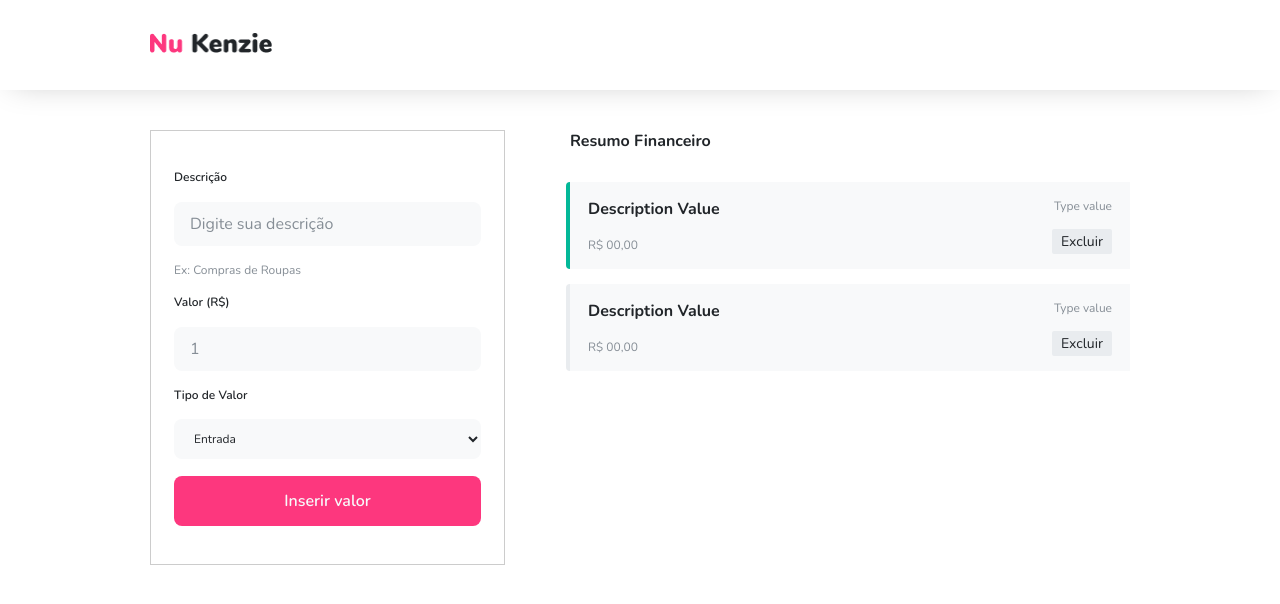
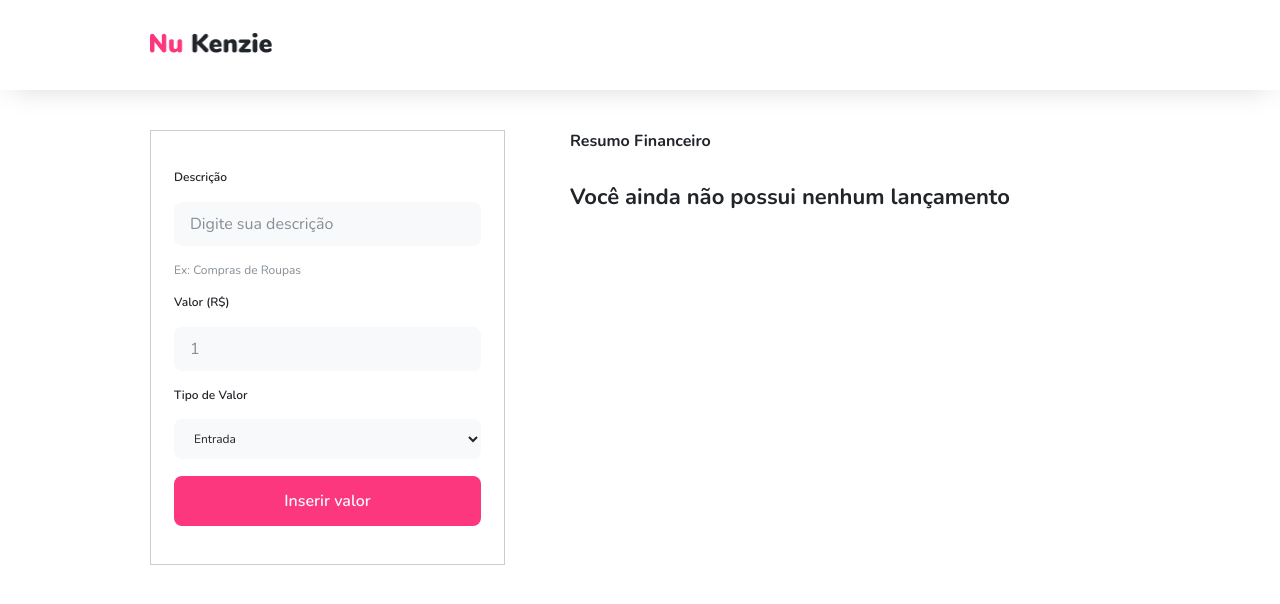
Before and after one commit to Kenzie-Academy-Brasil-Developers/Kenzie-Academy-Brasil-Developers-react-entrega-s2-nu-kenzie_svnoliveira, a React (Vite) app: page / in a window 1280 px wide. Shown: the top 604 px of the page. Built offline with nearby package versions, Linux system fonts and the light colour scheme.

Commit message:
formulario e renderização de cards completa

```diff
--- a/package.json
+++ b/package.json
@@ -12,7 +12,8 @@
   "dependencies": {
     "react": "^18.2.0",
     "react-dom": "^18.2.0",
-    "styled-components": "^5.3.11"
+    "styled-components": "^5.3.11",
+    "uuid": "^9.0.0"
   },
   "devDependencies": {
     "@types/react": "^18.0.37",
--- a/src/App.jsx
+++ b/src/App.jsx
@@ -1,3 +1,4 @@
+import { useState } from "react"
 import { Form } from "./components/Form"
 import { Header } from "./components/Header"
 import { List } from "./components/List"
@@ -6,6 +7,9 @@ import { GlobalStyle } from "./style/globalStyles"
 import { Reset } from "./style/reset"
 
 export const App = () => {
+
+  const [transactionList, setTransactionList] = useState([])
+  console.log(transactionList)
   return (
     <>
       <link href="https://fonts.googleapis.com/css2?family=Nunito:wght@400;600;700;800&display=swap" rel="stylesheet"></link>
@@ -14,10 +18,10 @@ export const App = () => {
       <Header />
       <main>
         <section id="left-container">
-          <Form />
-          <TotalMoney />
+          <Form setTransactionList={setTransactionList} />
+          <TotalMoney transactionList={transactionList} />
         </section>
-        <List />
+        <List transactionList={transactionList} setTransactionList={setTransactionList}/>
       </main>
       <div id="end"></div>
     </>
--- a/src/components/Form/index.jsx
+++ b/src/components/Form/index.jsx
@@ -1,24 +1,61 @@
 import { StyledButton } from "../fragments/buttons/StyledButtons"
 import { StyledInputs, StyledSelect } from "../fragments/inputs/StyledInputs"
 import { Body } from "../fragments/typography/Body"
-// import { Title2 } from "../fragments/typography/Title2"
-// import { Title3 } from "../fragments/typography/Title3"
+import { useState } from "react"
 import { Title4 } from "../fragments/typography/Title4"
 import { StyledForm } from "./style"
+import { v4 as uuidv4 } from 'uuid'
 
-export const Form = () => {
+
+export const Form = ({setTransactionList}) => {
+
+    const [formData, setFormData] = useState({
+        id: uuidv4(),
+        description: "",
+        ammount: "",
+        transactionType: "positive",
+    })
+
+    const addToTransactionList = () => {
+        const newTransaction = formData
+        setTransactionList((transactionList) => [...transactionList, newTransaction])
+    }
+
+    const handleSubmit = (event) => {
+        event.preventDefault()
+        addToTransactionList()
+
+        setFormData({
+            id: uuidv4(),
+            description: "",
+            ammount: "",
+            transactionType: "positive",
+        })
+    }
+
+
+
     return (
-        <StyledForm>
+        <StyledForm onSubmit={handleSubmit}>
             <Title4 >Descrição</Title4>
-            <StyledInputs type="text" placeholder="Digite sua descrição" required />
+
+            <StyledInputs type="text" placeholder="Digite sua descrição" value={formData.description}
+            required onChange={(e)=> setFormData({...formData, description: e.target.value})}/>
+
             <Body>Ex: Compras de Roupas</Body>
             <Title4>Valor (R$)</Title4>
-            <StyledInputs type="number" placeholder="1" required />
+
+            <StyledInputs type="number" placeholder="1" value={formData.ammount}
+            required onChange={(e)=> setFormData({...formData, ammount: e.target.value})}/>
+
             <Title4>Tipo de Valor</Title4>
-            <StyledSelect name="transaction-type" id="transaction-type">
+
+            <StyledSelect name="transaction-type" id="transaction-type" value={formData.transactionType}
+            onChange={(e)=> setFormData({...formData, transactionType: e.target.value})}>
                 <option value="positive">Entrada</option>
-                <option value="negative">Saída</option>
+                <option value="negative">Despesa</option>
             </StyledSelect>
+
             <StyledButton mode="main" type="submit">Inserir valor</StyledButton>
         </StyledForm>
     )
--- a/src/components/List/index.jsx
+++ b/src/components/List/index.jsx
@@ -1,16 +1,24 @@
 import { TransactionCard } from "../fragments/cards/TransactionCard"
 import { Title3 } from "../fragments/typography/Title3"
+import { Title2 } from "../fragments/typography/Title2"
 import { StyledSection } from "./style"
 
 
-export const List = () => {
+export const List = ({transactionList, setTransactionList}) => {
+
+    const removeTransactionFromList = (transactionID) => {
+        setTransactionList((transactionList) => transactionList.filter(transaction => transaction.id !== transactionID))
+    }
+
     return (
         <>
         <StyledSection>
             <Title3>Resumo Financeiro</Title3>
             <ul>
-                <TransactionCard transaction="positive" />
-                <TransactionCard />
+                {transactionList.length === 0 ? <Title2>Você ainda não possui nenhum lançamento</Title2> :
+                transactionList.map(transaction =>
+                    <TransactionCard key={transaction.id} transaction={transaction} removeTransactionFromList={removeTransactionFromList}/>
+                )}
             </ul>
         </StyledSection>
         </>
--- a/src/components/fragments/cards/TransactionCard/index.jsx
+++ b/src/components/fragments/cards/TransactionCard/index.jsx
@@ -3,17 +3,23 @@ import { Body } from "../../typography/Body"
 import { Title3 } from "../../typography/Title3"
 import { Card } from "./Card"
 
-export const TransactionCard = ({transaction}) => {
+export const TransactionCard = ({transaction, removeTransactionFromList}) => {
+    let typeText = ""
+    transaction.transactionType === "positive" ? typeText="Entrada" : typeText ="Despesa"
+
+    const ammount = parseFloat(transaction.ammount).toLocaleString('pt-BR', {currency: 'BRL', style: 'currency'});
+
     return (
-        <Card className="card-container" transaction={transaction}>
+        <Card className="card-container" transaction={transaction.transactionType}>
             <div className="card-shadow">
                 <div className="card-header">
-                    <Title3>Description Value</Title3>
-                    <Body>R$ 00,00</Body>
+                    <Title3>{transaction.description}</Title3>
+                    <Body>{ammount}</Body>
                 </div>
                 <div className="card-footer">
-                    <Body>Type value</Body>
-                    <StyledButton mode="remove" className="card-button">Excluir</StyledButton>
+                    <Body>{typeText}</Body>
+                    <StyledButton mode="remove" className="card-button"
+                    onClick={() => {removeTransactionFromList(transaction.id)}}>Excluir</StyledButton>
                 </div>
             </div>
         </Card>
```
Also changed, not shown: 1 other file (tests, documents, lock files or other folders).
